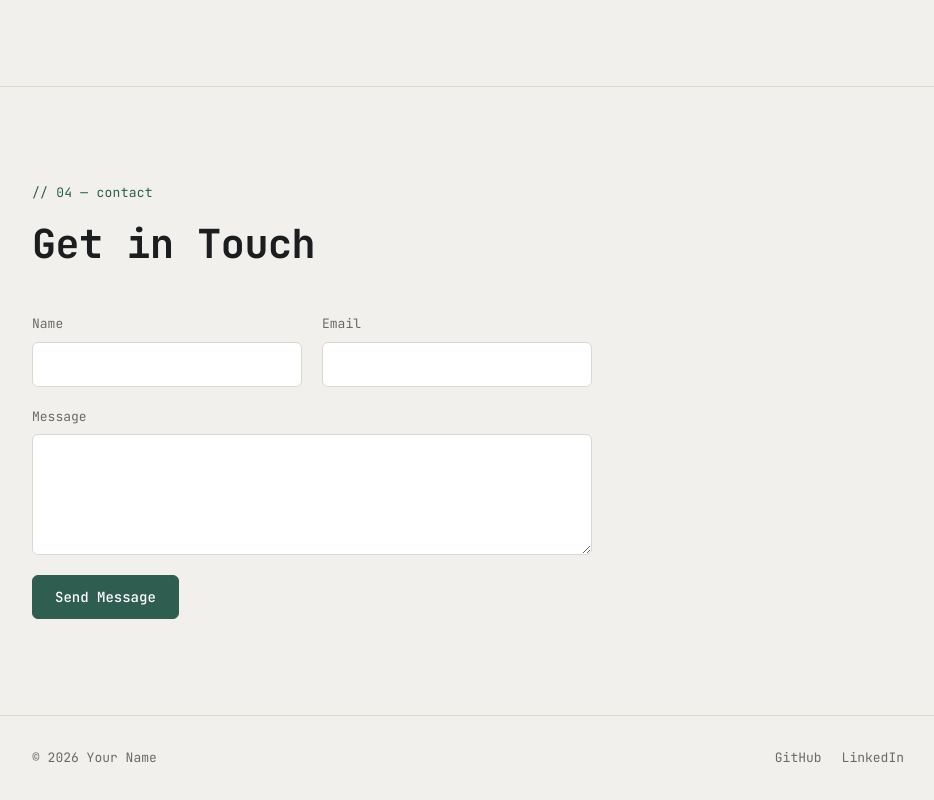
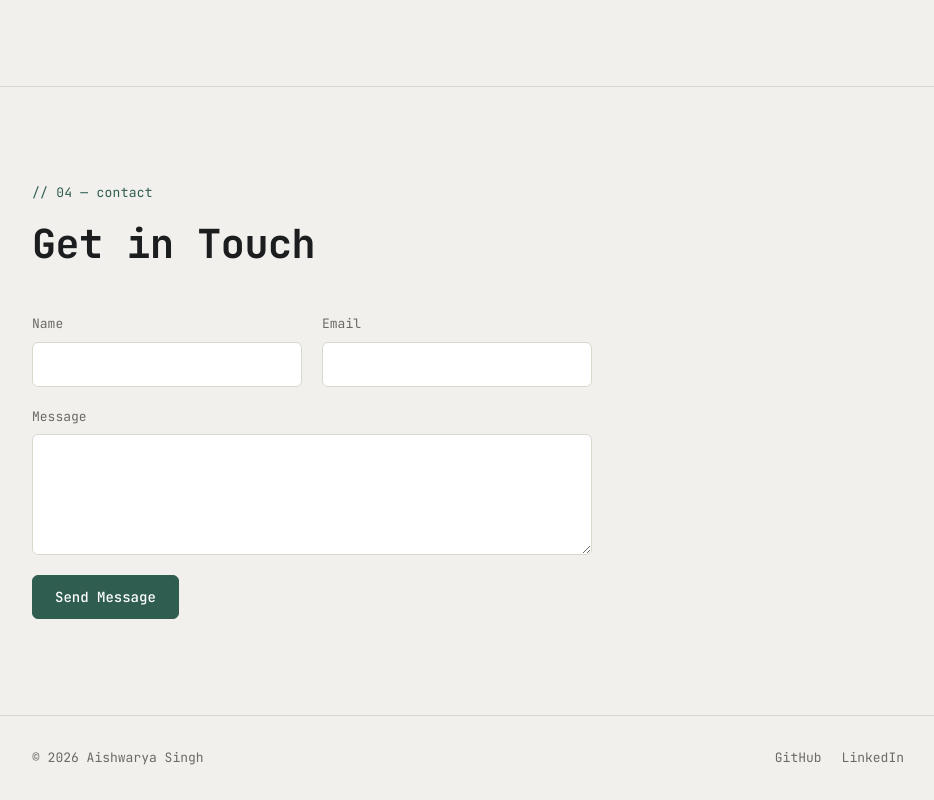
Before and after one commit to aishwaryasingh220607-maker/portfolio-react, a React (Vite) app: page / in a window 1280 px wide. Shown: the part 2163-2963 px from the top of the page, without its empty margins (172-1106 px from the left). Built offline with nearby package versions, Linux system fonts and the light colour scheme.

Commit message:
Fix footer name

```diff
--- a/src/components/Footer.jsx
+++ b/src/components/Footer.jsx
@@ -2,7 +2,7 @@ export default function Footer() {
   return (
     <footer className="footer">
       <div className="wrap footer-inner">
-        <span>© {new Date().getFullYear()} Your Name</span>
+        <span>© {new Date().getFullYear()} Aishwarya Singh</span>
         <div className="footer-links">
           <a href="https://github.com/aishwaryasingh220607-maker" target="_blank" rel="noreferrer">GitHub</a>
           <a href="https://www.linkedin.com/in/aishwarya-singh2206/" target="_blank" rel="noreferrer">LinkedIn</a>
```
